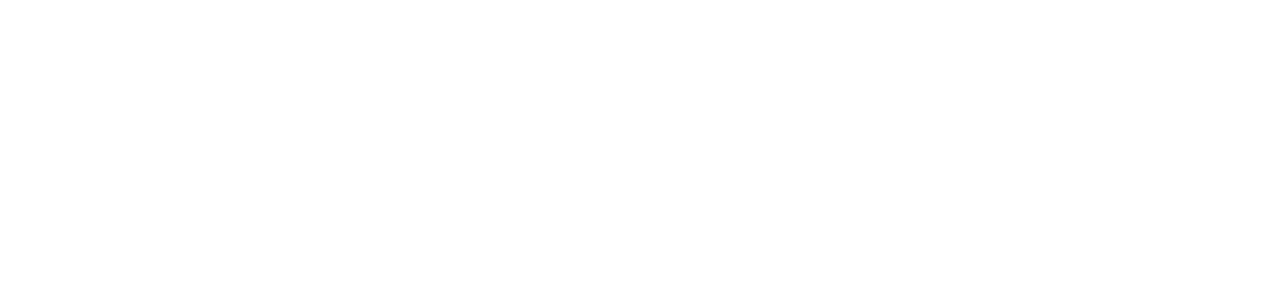
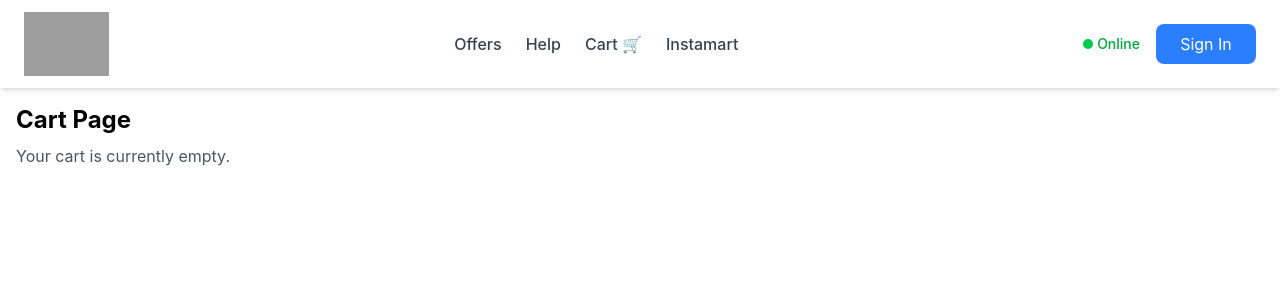
Before and after one commit to ShivaRajmothe/Namaste_React_Codings, a React (Vite) app: page /cart in a window 1280 px wide. Before the commit this address had no page. Shown: the top 300 px of the page. Built offline with nearby package versions, Linux system fonts and the light colour scheme; grey boxes are pictures that could not be loaded.

Commit message:
Resturant Menu issue fix

```diff
--- a/src/App.jsx
+++ b/src/App.jsx
@@ -10,6 +10,7 @@ import { createBrowserRouter, RouterProvider, Outlet } from "react-router-dom";
 import Shimmer from "./components/Shimmer";
 import Instamart from "./components/Instamart";
 import ProductMenu from "./components/ProductMenu";
+import Cart from "./components/Cart";
 const AppLayout = () => {
   return (
     <div className="app">
@@ -37,6 +38,10 @@ const appRouter = createBrowserRouter([
         element: <Contact />,
       },
       {
+        path: "/cart",
+        element: <Cart />,
+      },
+      {
         path: "/instamart",
         element:<Suspense>  <Instamart /></Suspense>,  // on demand will load this component
       },
--- a/src/components/Body.jsx
+++ b/src/components/Body.jsx
@@ -7,12 +7,15 @@ import { Link } from "react-router-dom";
 import Shimmer from "./Shimmer";
 import useOnline from '../utils/useOnline';
 
-import ResturantCard from "./ResturantCard";
+import ResturantCard,{withPromotedLabel} from "./ResturantCard";
 
 const Body = () => {
   const [searchInput, setSearchInput] = useState("");
   const [filterResults, setFilterResults] = useState([]);
   const [listOfResturants, setListOfResturants] = useState([]);
+  const PromotedResturantCard = withPromotedLabel(ResturantCard);
+
+  console.log("render" + PromotedResturantCard);
 
   useEffect(() => {
     fetchData();
@@ -65,7 +68,7 @@ return(
             Search
           </button>
         </div>
-        <div className="m-4 p-4 flex items-center" >
+        <div className="m-4 p-4 flex items-center gap-4" >
         <button
           className="px-4 py-2 bg-gray-100 rounded-lg cursor-pointer hover:bg-gray-300"
           onClick={() => {
@@ -82,11 +85,20 @@ return(
 
       </div>
       <div className="flex flex-wrap">
-        {filterResults.map((res) => {
-          return <Link  className="recipes_links"to={"/restaurants/" + res.info.id}
-          key={res.info.id}>
-          <ResturantCard  {...res.info} /></Link>;
-        })}
+       {filterResults.map((res) => {
+  return (
+    <Link className="recipes_links" to={"/restaurants/" + res.info.id} key={res.info.id}>
+      {res.info?.aggregatedDiscountInfoV3?.header ? (
+        <PromotedResturantCard
+          {...res.info}
+          header={res.info.aggregatedDiscountInfoV3.header}
+        />
+      ) : (
+        <ResturantCard {...res.info} />
+      )}
+    </Link>
+  );
+})}
       </div>
     </div>
   );
--- /dev/null
+++ b/src/components/Cart.jsx
@@ -0,0 +1,12 @@
+import React from "react";
+
+const  Cart = () => {
+    return (
+        <div className="p-4">
+        <span className="text-2xl font-bold">Cart Page</span>
+        <p className="mt-2 text-gray-600">Your cart is currently empty.</p>
+      </div>
+    );
+}
+
+export default Cart;
--- a/src/components/Header.jsx
+++ b/src/components/Header.jsx
@@ -3,6 +3,15 @@ import { Link } from "react-router-dom";
 import useOnline from "../utils/useOnline";
 import { LOGO_URL } from "../utils/constants";
 
+const Logo = () => (
+  <a href="/">
+          <img
+            className="h-16 object-contain hover:scale-105 transition duration-300"
+            src={LOGO_URL}
+            alt="logo"
+          />
+        </a>
+)
 const Header = () => {
   const [isLoggedIn, setIsLoggedIn] = useState(false);
   const isOnline = useOnline();
@@ -12,36 +21,26 @@ const Header = () => {
       <div className="flex justify-between items-center px-6 py-3 max-w-7xl mx-auto">
 
         {/* LOGO */}
-        <Link to="/">
-          <img
-            className="h-16 object-contain hover:scale-105 transition duration-300"
-            src={LOGO_URL}
-            alt="logo"
-          />
-        </Link>
+        <Logo />
 
         {/* NAV ITEMS */}
         <ul className="flex items-center gap-6 text-gray-700 font-medium">
           <li>
-            <Link className="hover:text-blue-600 transition" to="/">
-              Home
-            </Link>
-          </li>
-
-          <li>
             <Link className="hover:text-blue-600 transition" to="/about">
-              About
+              Offers
             </Link>
           </li>
 
           <li>
             <Link className="hover:text-blue-600 transition" to="/contact">
-              Contact
+              Help
             </Link>
           </li>
 
-          <li className="hover:text-blue-600 cursor-pointer transition" to="/cart">
-            Cart 🛒
+          <li>
+            <Link className="hover:text-blue-600 cursor-pointer transition" to="/cart">
+              Cart 🛒
+            </Link>
           </li>
 
           <li>
@@ -75,7 +74,7 @@ const Header = () => {
                 : "bg-blue-500 hover:bg-blue-600"
             }`}
           >
-            {isLoggedIn ? "Logout" : "Login"}
+            {isLoggedIn ? "Sign Out" : "Sign In"}
           </button>
         </div>
       </div>
--- a/src/components/ResturantCard.jsx
+++ b/src/components/ResturantCard.jsx
@@ -19,6 +19,19 @@ const ResturantCard =({name, cuisines = [], avgRating, cloudinaryImageId, costFo
   <h4 className="text-gray-600 text-sm">{sla?.slaString}</h4>
         </div>
     )
-}
+};
 
+export const withPromotedLabel = (ResturantCard) => {
+    return (props) => {
+        return (
+            <div>
+                <div className="pl-[20px] ">
+        <label className="bg-red-500 text-white text-xs font-bold px-2 py-1 rounded absolute m-2">{props.header}</label>
+                    </div>
+                <ResturantCard {...props} />
+            </div>
+        )
+    }
+
+};
 export default ResturantCard;
```
Also changed, not shown: src/components/RestaurantMenu.jsx (+0 -56 lines).
